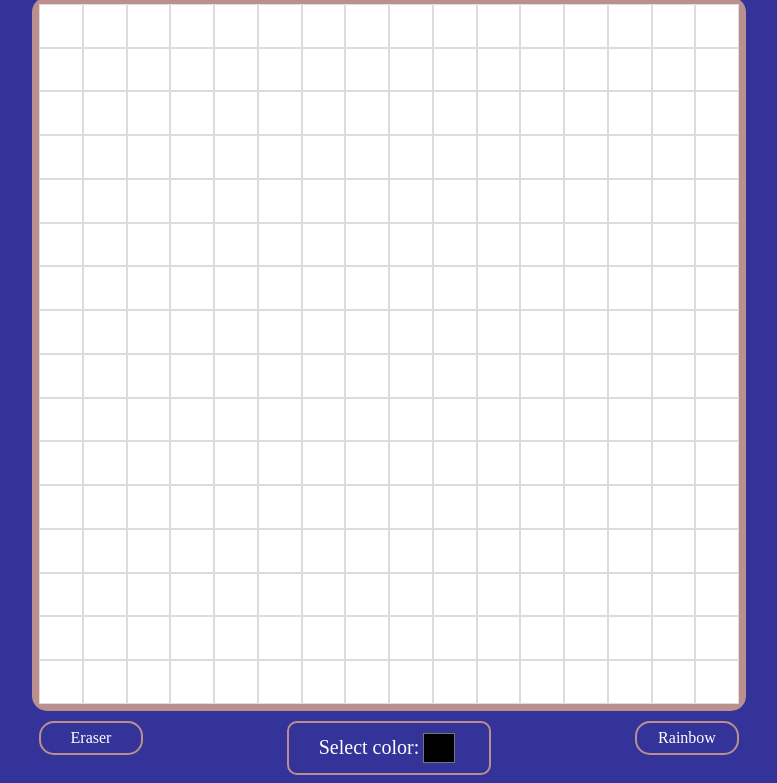
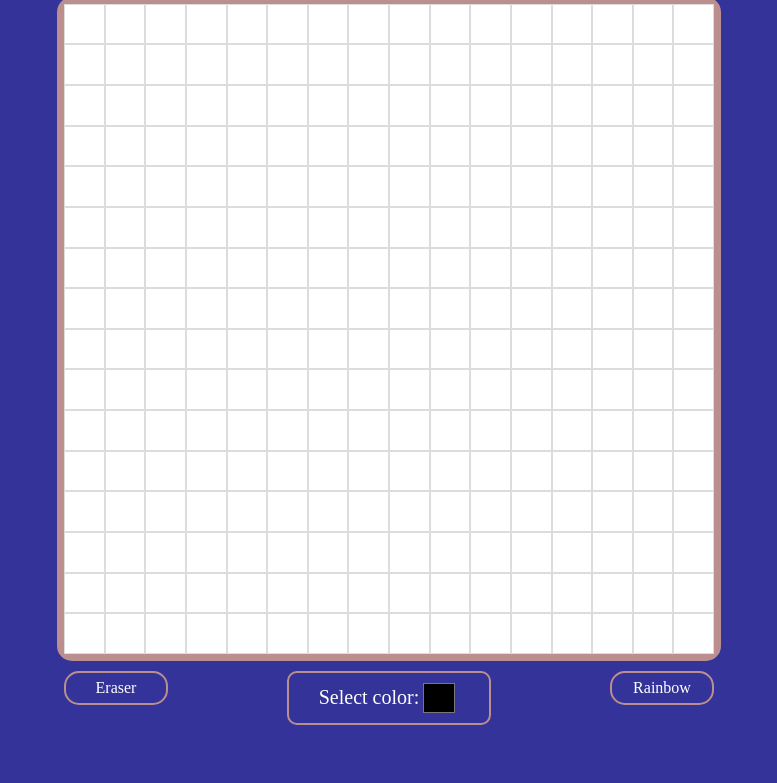
Before and after one commit to LuizMVGBarbosa/Etch-a-Sketch, a plain HTML site: page index.html in a window 1280 px wide. Shown: the part 136-919 px from the top of the page, without its empty margins (251-1028 px from the left). After the commit the page ends 869 px from the top, so only its background shows below. Drawn offline with Linux system fonts and the light colour scheme.

Commit message:
Adjusting size

```diff
--- a/style.css
+++ b/style.css
@@ -8,8 +8,8 @@ body{
 .frame {
   display: flex;
   flex-direction: column;
-  width: 700px;
-  height: 700px;
+  width: 650px;
+  height: 650px;
   border: 7px solid rosybrown;
   border-radius: 15px;
 }
@@ -39,7 +39,7 @@ h1{
   color: white;
 }
 .selectors{
-  width: 700px;
+  width: 650px;
   display: flex;
   flex-direction: row;
   justify-content: space-between;
```
